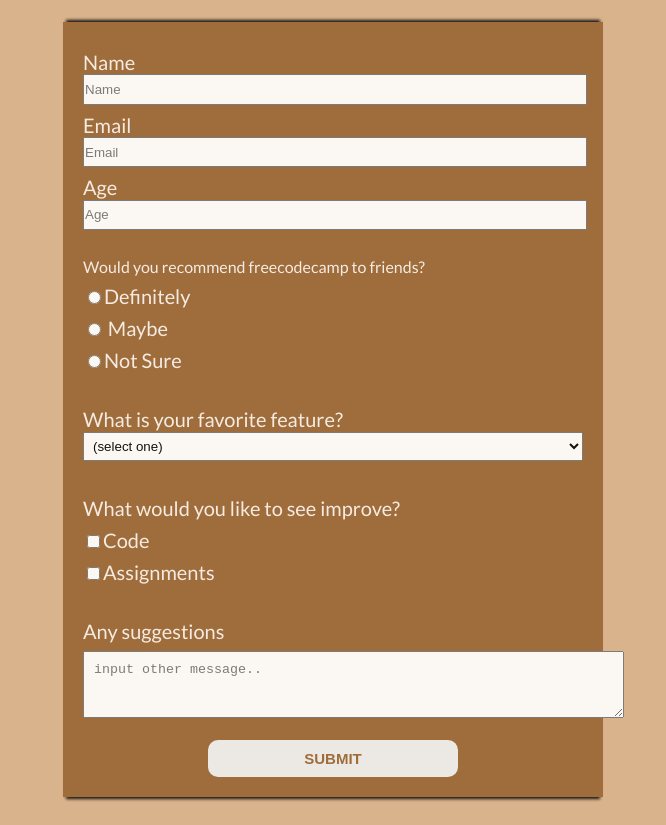
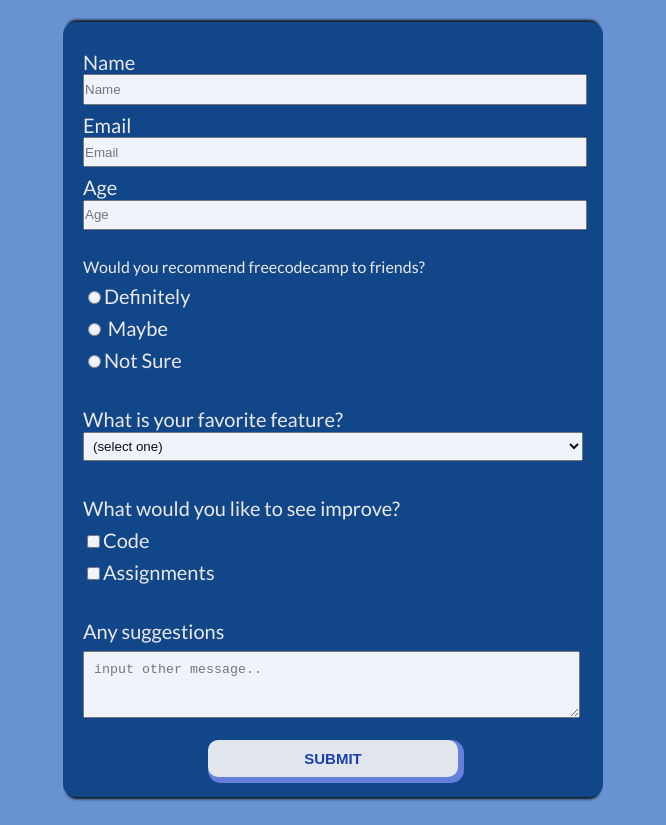
Before and after one commit to Mirageorge/Survey-form, a plain HTML site: page index.html in a window 1280 px wide. Shown: the part 139-964 px from the top of the page, without its empty margins (307-973 px from the left). Drawn offline with Linux system fonts and the light colour scheme.

Commit message:
Update style.css

```diff
--- a/style.css
+++ b/style.css
@@ -1,7 +1,7 @@
 @import url('https://fonts.googleapis.com/css2?family=Lato&display=swap');
 
 body {
-    background-color: #d9b38c;
+    background-color: #0951b69d;
     font-family: 'Lato', sans-serif;
     padding: 20px;
     color: #f9f2ec;
@@ -26,9 +26,10 @@
 
   .form{
     width: 80%;
-    background-color: #996633;
+    background-color: #083f82;
     padding: 20px;
     max-width: 500px;
+    border-radius: 13px;
     margin: 0 auto;
     opacity:0.9;
     box-shadow: 0 -5px 3px -3px black, 0 5px 3px -3px black;
@@ -61,6 +62,7 @@
 
   button{
     border-radius:10px;
+    cursor: pointer;
     width:50%;
     padding:10px;
     border: none;
@@ -68,14 +70,20 @@
     margin: 0 auto;
     font-size: 15px;
     font-weight: 700;
-    color: #996633;
+    color: #1337ae;
     text-transform: uppercase;
+    box-shadow: 3px 3px 0px 3px #657ddc;
   }
 
   button:hover{
-    background-color: #ac6f39;
-    cursor:pointer;
+    background-color: #03244f;
     color: #f9f2ec;
+  }
+
+  button:active{
+    background-color: #03244f;
+    box-shadow: 0 3px #316db2;
+    transform: translateY(4px);
   }
 
   textarea{
@@ -83,5 +91,6 @@
   }
 
   textarea.input{
+    width: 95%;
     resize: vertical;
   }
```
